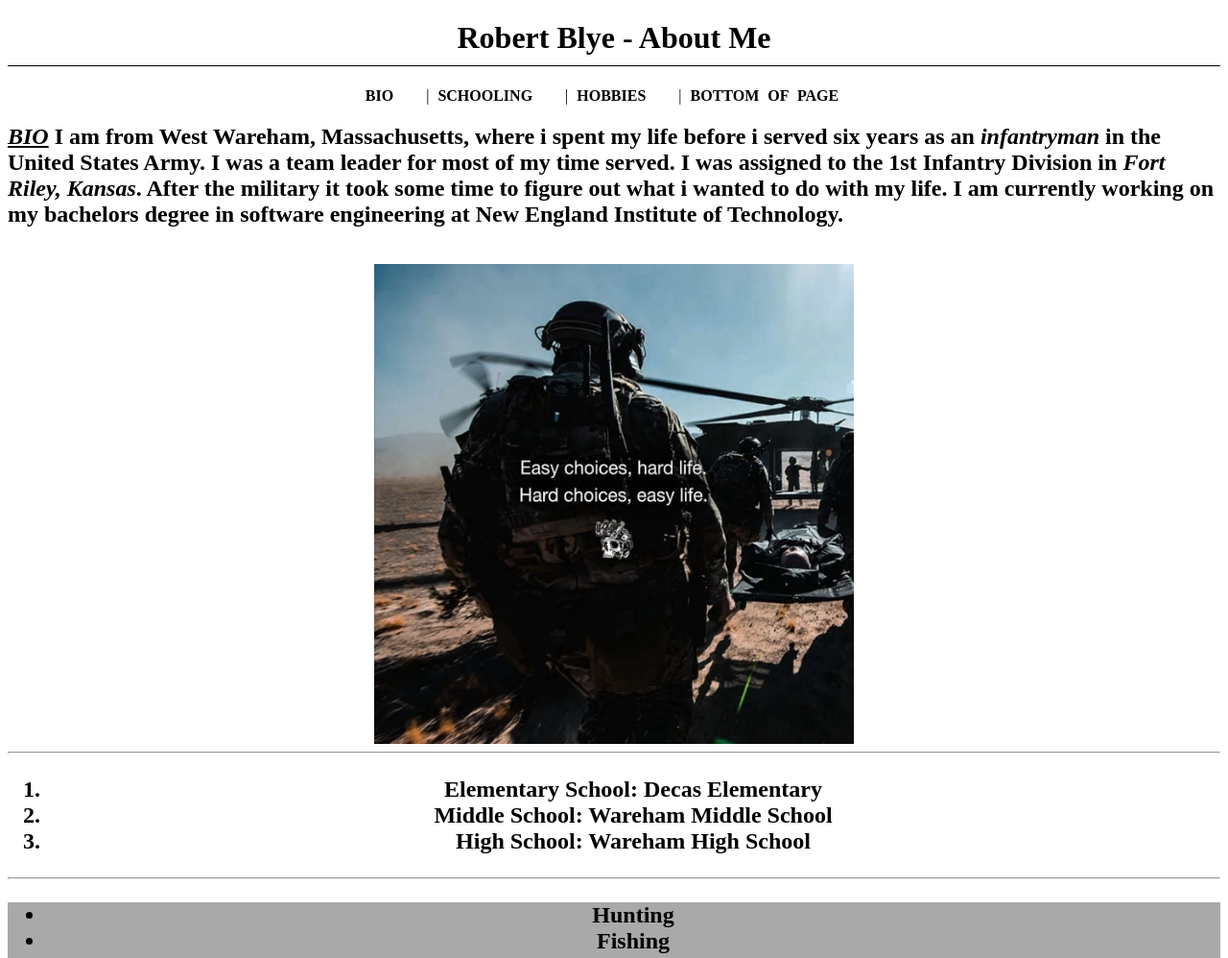
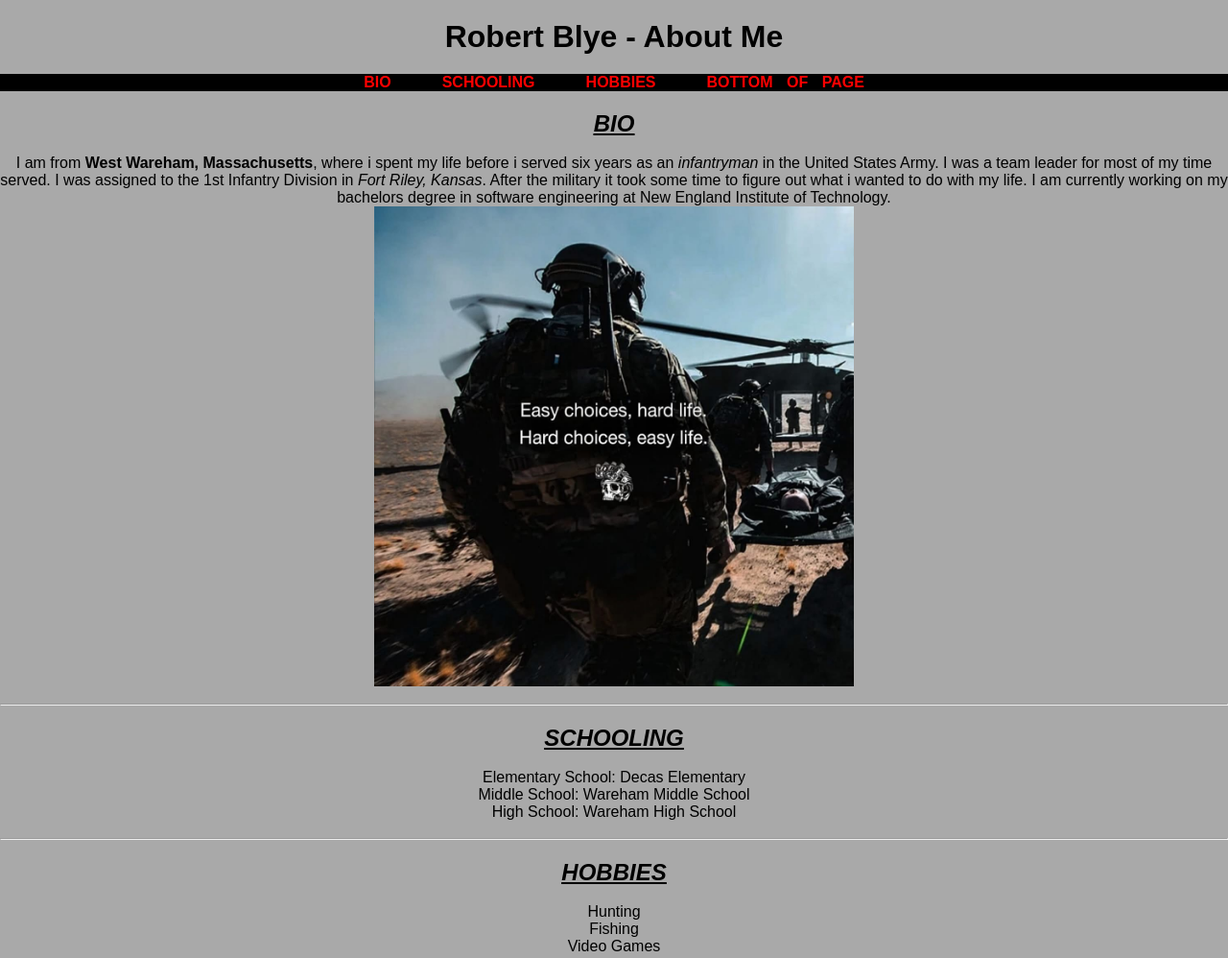
Before and after one commit to Rblye22/SE111-Projects, a plain HTML site: page W1-Bio/index.html in a window 1280 px wide. Shown: the top 998 px of the page at 96% size. Drawn offline with Linux system fonts and the light colour scheme.

Commit message:
finished w1 bio + both path files

```diff
--- a/W1-Bio/css/style.css
+++ b/W1-Bio/css/style.css
@@ -1,65 +1,91 @@
+* {
+    margin: 0;
+    padding: 0;
+    box-sizing: border-box;
+}
 
-header{
+body {
     background-color: darkgray;
     font-family: Arial, Helvetica, sans-serif;
-    display: flex;
-    justify-content: center;
-    height: 100vh;
-}
-
-#nav{
-    text-align: center;
-    color: black;
-    word-spacing: 5px;
-}
-
-#bio-title{
-    text-align: center;
-
-}
-
-#youtube{
     text-align: center;
 }
 
-#schooling{
+#header {
     text-align: center;
+    margin: 20px 0;
 }
 
-#hobbies{
-    background-color: darkgrey;
-    color: black;
+#nav {
+    word-spacing: 10px;
+    background-color: black;
     text-align: center;
+    margin: 10px 0;
 }
 
-#school-list{
-    list-style-position: inside;
-    text-align: left;
-    left: 50%;
-    transform: translateX(30%);
-}
-#hobbies-list{
-    list-style-position: inside;
-    text-align: left;
-    left: 50%;
-    transform: translateX(45%);
-}
-h1{
-    text-align: center;
-    border-bottom: 1px solid black;
-    padding-bottom: 10px;
+#nav a {
+    color: red;
+    text-decoration: none;
+    font-weight: bold;
+    margin: 0 10px;
 }
 
-a:link{
+#nav a:hover {
+    text-decoration: underline;
+}
+
+h2 {
+    text-align: center;
+    margin-top: 20px;
+}
+
+h2 i {
+    text-decoration: underline;
+}
+
+#bio {
+    text-align: center;
+    margin-top: 20px;
+}
+
+p {
+    text-align: center;
+    margin: 20px 0;
+}
+
+img {
+    display: block;
+    margin: 20px auto;
+}
+
+#schooling, #hobbies {
+    margin-top: 20px;
+}
+
+#schooling ol, #hobbies ul {
+    text-align: left;
+    list-style-position: inside;
+    margin: 0 auto;
+    padding-left: 0;
+    width: fit-content;
+}
+
+#footer {
+    margin-top: 40px;
+}
+
+#youtube {
+    display: flex;
+    justify-content: center;
+    align-items: center;
+    margin-top: 20px;
+}
+
+a:link, a:visited {
     color: black;
     text-decoration: none;
     font-weight: bold;
-    padding-right: 25px;
 }
-a:hover{
+
+a:hover {
     text-decoration: underline;
 }
-#footer{
-    text-align: center;
-    color: black;
-}
--- a/W1-Bio/index.html
+++ b/W1-Bio/index.html
@@ -10,42 +10,53 @@
     <!--Robert Blye SE111.03 04/03/2025-->
     <h1 id="header">Robert Blye - About Me</h1>
     <div id="nav">
-        <a href="#bio-id">BIO </a> |
-        <a href="#schooling-id">SCHOOLING</a> |
-        <a href="#hobbies-id">HOBBIES</a> |
+        <a href="#bio">BIO </a> |
+        <a href="#schooling">SCHOOLING</a> |
+        <a href="#hobbies">HOBBIES</a> |
         <a href="#footer">BOTTOM OF PAGE</a>
     </div>
-    <h2 id="#bio">
-    <i><u>BIO</u></i>
+    <h2 id="bio">
+    <i><u>BIO</u></i></h2>
+    <br>
         I am from <b>West Wareham, Massachusetts</b>, where i spent my life before i served six years as an <em>infantryman</em> in the United States Army. I was a team leader for most of my time served. I was assigned to the 1st Infantry Division in <i>Fort Riley, Kansas</i>. After the military it took some time to figure out what i wanted to do with my life. I am currently working on my bachelors degree in software engineering at New England Institute of Technology.
-    </h2>
     <br>
     <img src="../W1-Bio/images/IMG_1823.jpeg" alt="Hard Work"
      width="500" height="500" style="display: block; margin: auto;">
-
+    <br>
     <hr>
     <h2 id="schooling">
+    <i><u>SCHOOLING</u></i></h2>
+    <br>
+    <div>
         <ol>
             <li>Elementary School: Decas Elementary</li>
             <li>Middle School: Wareham Middle School</li>
             <li>High School: Wareham High School</li>
         </ol>
-
-    </h2>
+    </div>
+    <br>
     <hr>
     <h2 id="hobbies">
+    <i><u>HOBBIES</u></i></h2>
+    <br>
+    <div>
         <ul>
             <li>Hunting</li>
             <li>Fishing</li>
             <li>Video Games</li>
         </ul>
+    </div>
     <br>
         <img src="../W1-Bio/images/image_1723494267595.jpg" alt="Cranberry Bog" width="700" height="500" style="display: block; margin: auto;">
-    </h2>
 
-    <div id="#youtube"><a href="https://www.youtube.com/">youtube link</a></div>
-
+    <br>
+    <div id="#youtube">
+        <iframe width="560" height="315" src="https://www.youtube.com/embed/uuWQyfGa1yI?si=9TZ_F6IlqGWw4SsD" title="YouTube video player" frameborder="0" allow="accelerometer; autoplay; clipboard-write; encrypted-media; gyroscope; picture-in-picture; web-share" referrerpolicy="strict-origin-when-cross-origin" allowfullscreen></iframe>
+    </div>
+    <br>
     <div id="footer">
+        <img src="../W1-Bio/images/Screenshot 2025-04-04 080723.png" alt="Valid" width="1000" height="400">
+        <br>
         <a href="#header">Back to Top</a>
         <br>
     </div>
```
Also changed, not shown: W1-Bio/images/Screenshot 2025-04-04 080723.png (added). Lines whose indentation alone changed are shown as unchanged.
